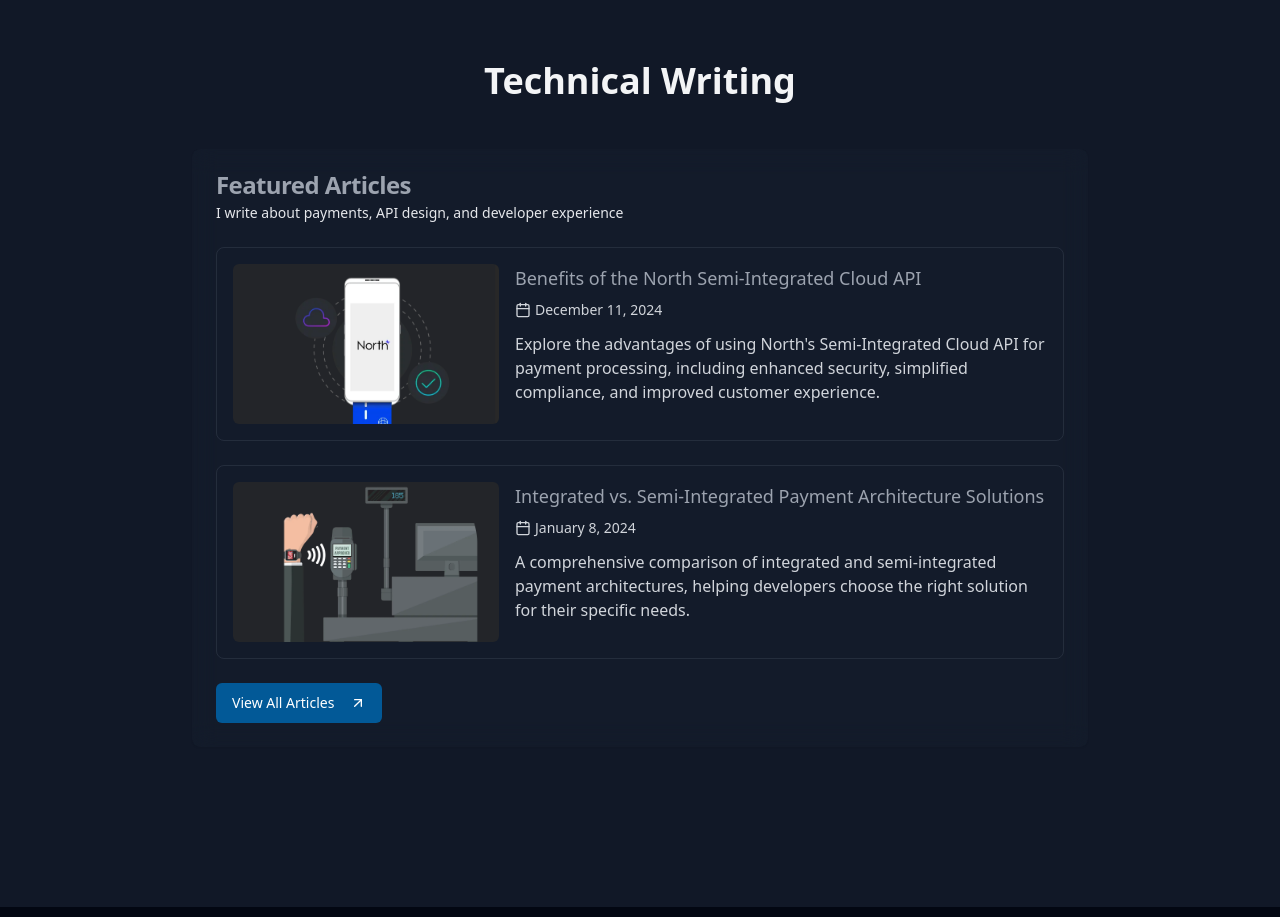
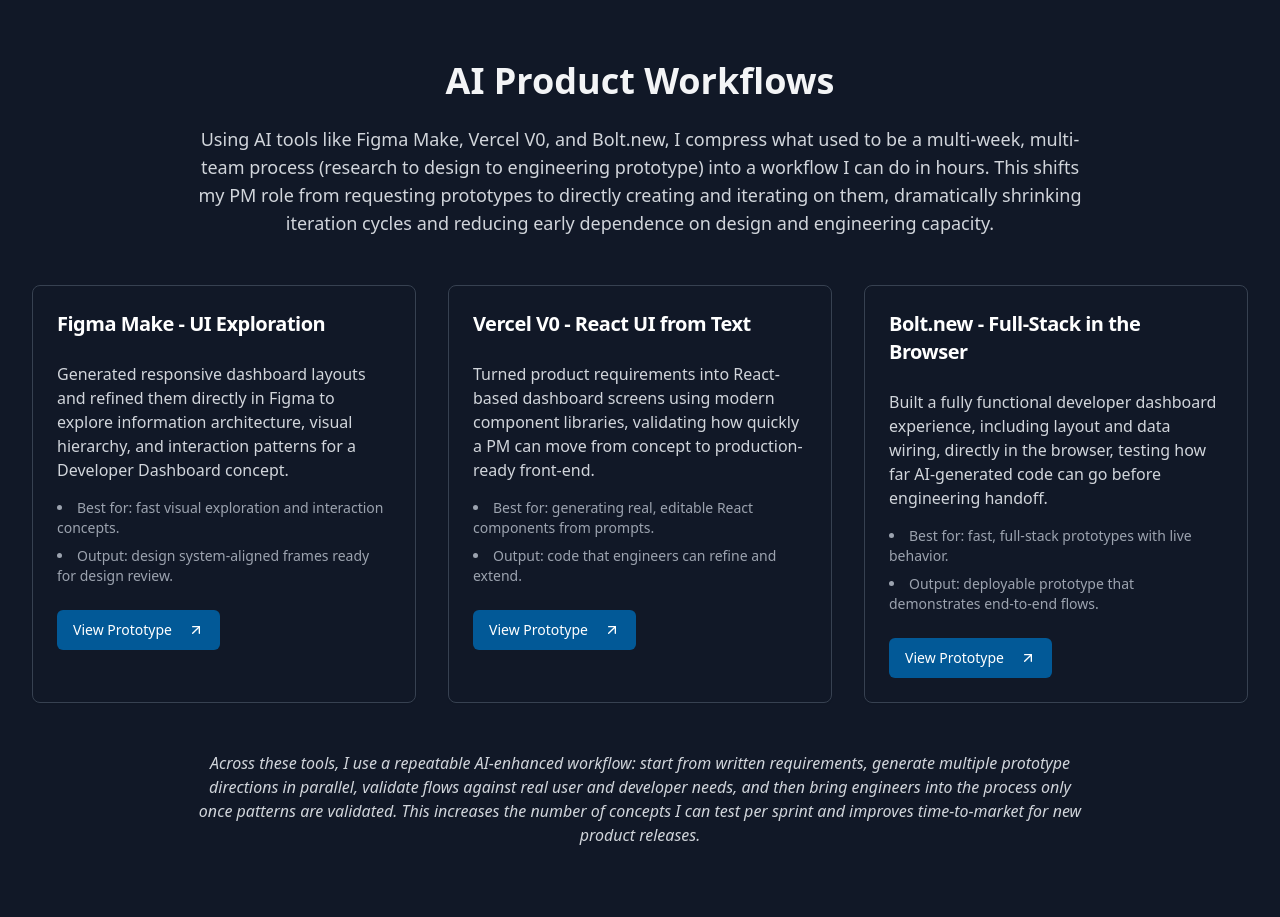
Before and after one commit to BryanLong14/bryan-long-info, a Next.js app: page / in a window 1280 px wide. Shown: the part 1880-2797 px from the top of the page. Built offline with nearby package versions, Linux system fonts and the light colour scheme.

Commit message:
feat: add "AI Product Workflows" section and navigation link
Add new section below Projects with matching styling and layout.

#VERCEL_SKIP

Co-authored-by: Bryan Long <30552971+BryanLong14@users.noreply.github.com>

```diff
--- a/app/page.tsx
+++ b/app/page.tsx
@@ -21,6 +21,12 @@ export default function Home() {
               className="text-sm font-medium text-gray-700 dark:text-gray-300 hover:text-[#025997] dark:hover:text-[#4f5b66] transition-colors"
             >
               Projects
+            </a>
+            <a
+              href="#ai-workflows"
+              className="text-sm font-medium text-gray-700 dark:text-gray-300 hover:text-[#025997] dark:hover:text-[#4f5b66] transition-colors"
+            >
+              AI Workflows
             </a>
             <a
               href="#writing"
@@ -186,8 +192,104 @@ export default function Home() {
         </div>
       </section>
 
+      {/* AI Product Workflows Section */}
+      <section id="ai-workflows" className="bg-slate-50 dark:bg-gray-900 py-24 md:py-32">
+        <div className="container">
+          <h2 className="text-3xl md:text-4xl font-bold mb-6 text-center text-gray-900 dark:text-gray-100">
+            AI Product Workflows
+          </h2>
+          <p className="text-lg text-gray-600 dark:text-gray-300 text-center max-w-4xl mx-auto mb-12">
+            Using AI tools like Figma Make, Vercel V0, and Bolt.new, I compress what used to be a multi-week, multi-team process (research to design to engineering prototype) into a workflow I can do in hours. This shifts my PM role from requesting prototypes to directly creating and iterating on them, dramatically shrinking iteration cycles and reducing early dependence on design and engineering capacity.
+          </p>
+
+          <div className="grid grid-cols-1 md:grid-cols-2 xl:grid-cols-3 gap-8 mx-auto max-w-7xl mb-12">
+            {/* Card 1 - Figma Make */}
+            <Card className="overflow-hidden border-gray-200 dark:border-gray-700 hover:border-gray-300 dark:hover:border-gray-500 transition-all duration-200 h-full bg-white dark:bg-gray-900 hover:transform hover:-translate-y-1 hover:shadow-xl">
+              <CardHeader>
+                <CardTitle className="text-xl text-gray-900 dark:text-white">
+                  <span className="font-bold">Figma Make</span> - UI Exploration
+                </CardTitle>
+              </CardHeader>
+              <CardContent className="space-y-4">
+                <p className="text-gray-700 dark:text-gray-300">
+                  Generated responsive dashboard layouts and refined them directly in Figma to explore information architecture, visual hierarchy, and interaction patterns for a Developer Dashboard concept.
+                </p>
+                <ul className="list-disc list-inside text-gray-600 dark:text-gray-400 space-y-2 text-sm">
+                  <li><span className="font-medium">Best for:</span> fast visual exploration and interaction concepts.</li>
+                  <li><span className="font-medium">Output:</span> design system-aligned frames ready for design review.</li>
+                </ul>
+              </CardContent>
+              <CardFooter>
+                <Button asChild className="bg-[#025997] hover:bg-[#074a7c] text-white">
+                  <Link href="https://table-react-20415308.figma.site/" target="_blank" rel="noopener noreferrer">
+                    View Prototype <ArrowUpRight className="ml-2 h-4 w-4" />
+                  </Link>
+                </Button>
+              </CardFooter>
+            </Card>
+
+            {/* Card 2 - Vercel V0 */}
+            <Card className="overflow-hidden border-gray-200 dark:border-gray-700 hover:border-gray-300 dark:hover:border-gray-500 transition-all duration-200 h-full bg-white dark:bg-gray-900 hover:transform hover:-translate-y-1 hover:shadow-xl">
+              <CardHeader>
+                <CardTitle className="text-xl text-gray-900 dark:text-white">
+                  <span className="font-bold">Vercel V0</span> - React UI from Text
+                </CardTitle>
+              </CardHeader>
+              <CardContent className="space-y-4">
+                <p className="text-gray-700 dark:text-gray-300">
+                  Turned product requirements into React-based dashboard screens using modern component libraries, validating how quickly a PM can move from concept to production-ready front-end.
+                </p>
+                <ul className="list-disc list-inside text-gray-600 dark:text-gray-400 space-y-2 text-sm">
+                  <li><span className="font-medium">Best for:</span> generating real, editable React components from prompts.</li>
+                  <li><span className="font-medium">Output:</span> code that engineers can refine and extend.</li>
+                </ul>
+              </CardContent>
+              <CardFooter>
+                <Button asChild className="bg-[#025997] hover:bg-[#074a7c] text-white">
+                  <Link href="https://v0-developer-dashboard-design-xi.vercel.app/" target="_blank" rel="noopener noreferrer">
+                    View Prototype <ArrowUpRight className="ml-2 h-4 w-4" />
+                  </Link>
+                </Button>
+              </CardFooter>
+            </Card>
+
+            {/* Card 3 - Bolt.new */}
+            <Card className="overflow-hidden border-gray-200 dark:border-gray-700 hover:border-gray-300 dark:hover:border-gray-500 transition-all duration-200 h-full bg-white dark:bg-gray-900 hover:transform hover:-translate-y-1 hover:shadow-xl md:col-span-2 xl:col-span-1">
+              <CardHeader>
+                <CardTitle className="text-xl text-gray-900 dark:text-white">
+                  <span className="font-bold">Bolt.new</span> - Full-Stack in the Browser
+                </CardTitle>
+              </CardHeader>
+              <CardContent className="space-y-4">
+                <p className="text-gray-700 dark:text-gray-300">
+                  Built a fully functional developer dashboard experience, including layout and data wiring, directly in the browser, testing how far AI-generated code can go before engineering handoff.
+                </p>
+                <ul className="list-disc list-inside text-gray-600 dark:text-gray-400 space-y-2 text-sm">
+                  <li><span className="font-medium">Best for:</span> fast, full-stack prototypes with live behavior.</li>
+                  <li><span className="font-medium">Output:</span> deployable prototype that demonstrates end-to-end flows.</li>
+                </ul>
+              </CardContent>
+              <CardFooter>
+                <Button asChild className="bg-[#025997] hover:bg-[#074a7c] text-white">
+                  <Link href="https://north-developer-dash-fod9.bolt.host/dashboard" target="_blank" rel="noopener noreferrer">
+                    View Prototype <ArrowUpRight className="ml-2 h-4 w-4" />
+                  </Link>
+                </Button>
+              </CardFooter>
+            </Card>
+          </div>
+
+          {/* Impact Paragraph */}
+          <div className="max-w-4xl mx-auto">
+            <p className="text-gray-600 dark:text-gray-300 text-center italic">
+              Across these tools, I use a repeatable AI-enhanced workflow: start from written requirements, generate multiple prototype directions in parallel, validate flows against real user and developer needs, and then bring engineers into the process only once patterns are validated. This increases the number of concepts I can test per sprint and improves time-to-market for new product releases.
+            </p>
+          </div>
+        </div>
+      </section>
+
       {/* Technical Writing Section */}
-      <section id="writing" className="bg-slate-50 dark:bg-gray-900 py-24 md:py-32">
+      <section id="writing" className="py-24 md:py-32">
         <div className="container">
           <h2 className="text-3xl md:text-4xl font-bold mb-12 text-center text-gray-900 dark:text-gray-100">
             Technical Writing
```
